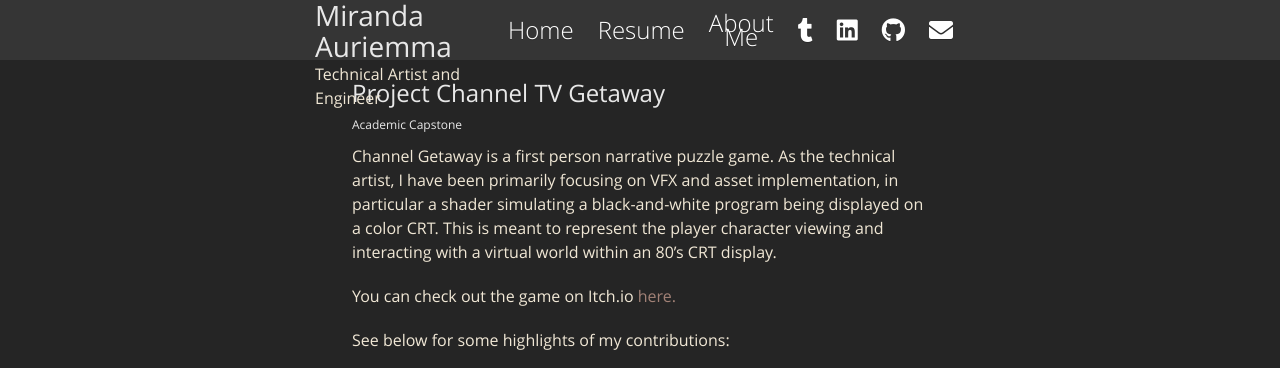
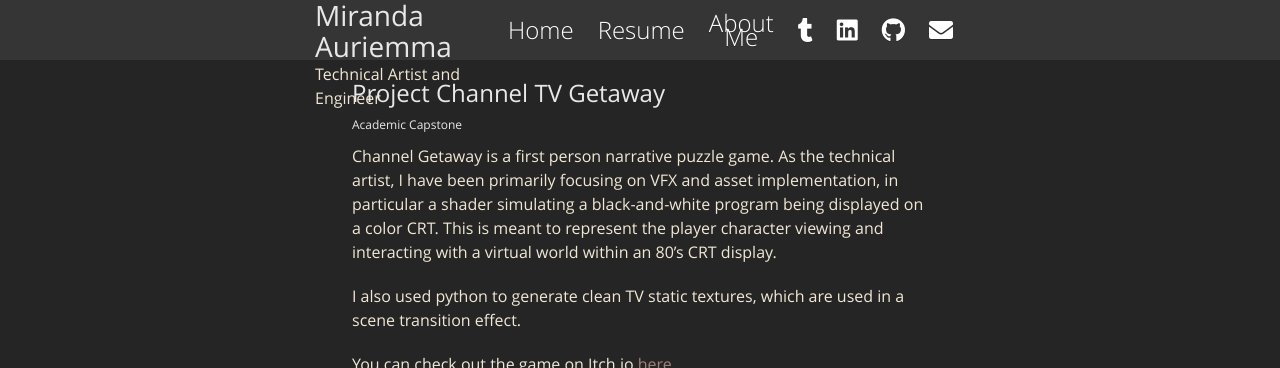
Before and after one commit to AmigurumiShaders/portfolio, a Jekyll site: the page built from _portfolio_pages/channel-getaway.md, in a window 1280 px wide and 900 px high, cut to the strip 0-368 px from the top of the window. Built offline with Jekyll 4.4.1, drawn with Linux system fonts in a browser that asks for light colours; nearby versions of some CDN libraries.

Commit message:
getaway tweaks

```diff
--- a/_portfolio_pages/channel-getaway.md
+++ b/_portfolio_pages/channel-getaway.md
@@ -5,13 +5,15 @@
 proj_type: "Academic Capstone"
 
 thumbnail_image: "./assets/images/getaway/spirit_crt.gif"
-description: "A highly stylized narrative game"
-tools: "Unreal Engine 5"
+description: "An experimentally stylized narrative game"
+tools: "Unreal Engine 5, Python"
 role: "Technical/VFX Artist"
 
 ---
 
 Channel Getaway is a first person narrative puzzle game. As the technical artist, I have been primarily focusing on VFX and asset implementation, in particular a shader simulating a black-and-white program being displayed on a color CRT. This is meant to represent the player character viewing and interacting with a virtual world within an 80's CRT display.
+
+I also used python to generate clean TV static textures, which are used in a scene transition effect.
 
 You can check out the game on Itch.io <a href="{{ site.external_links.getaway }}"> here.</a>
 
```
